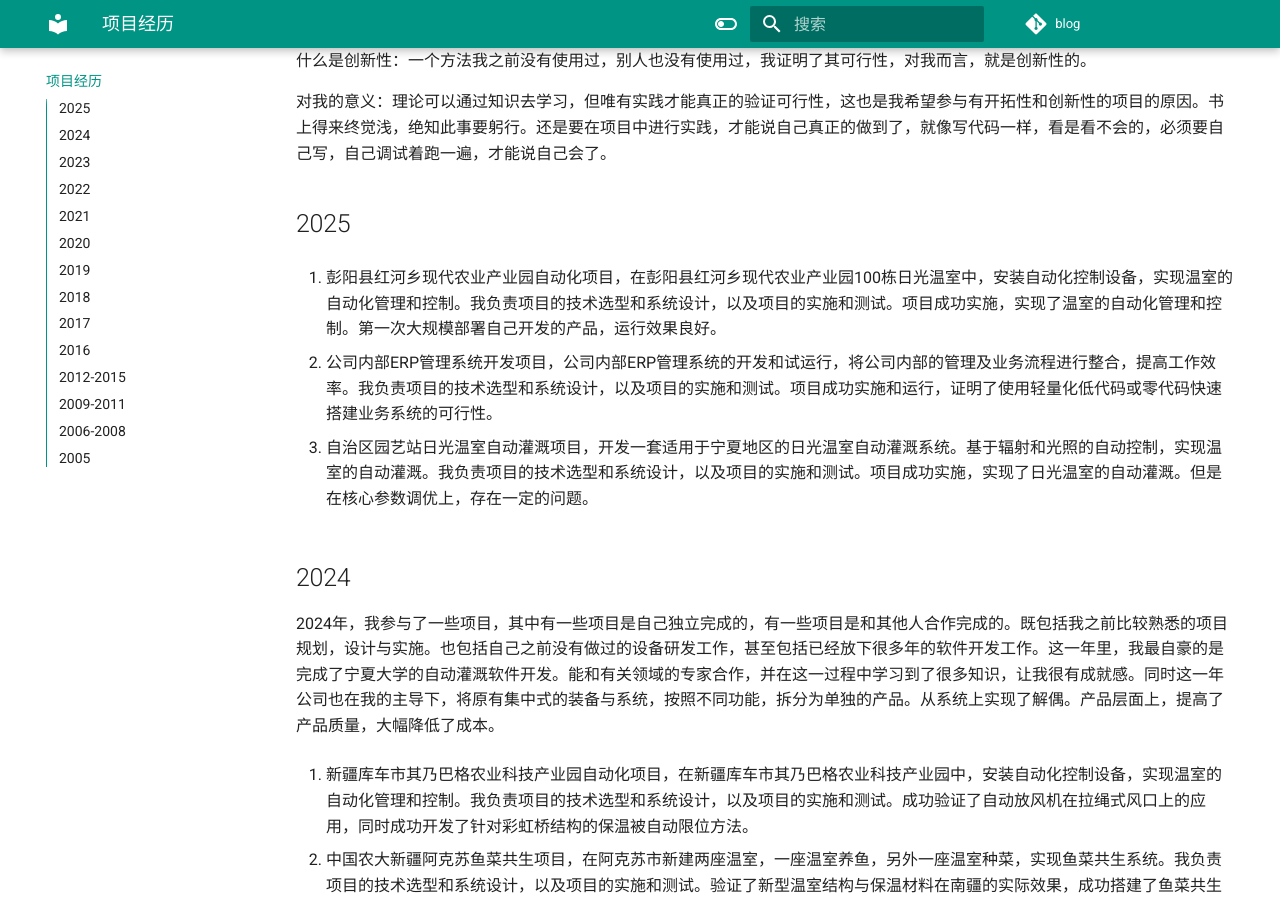
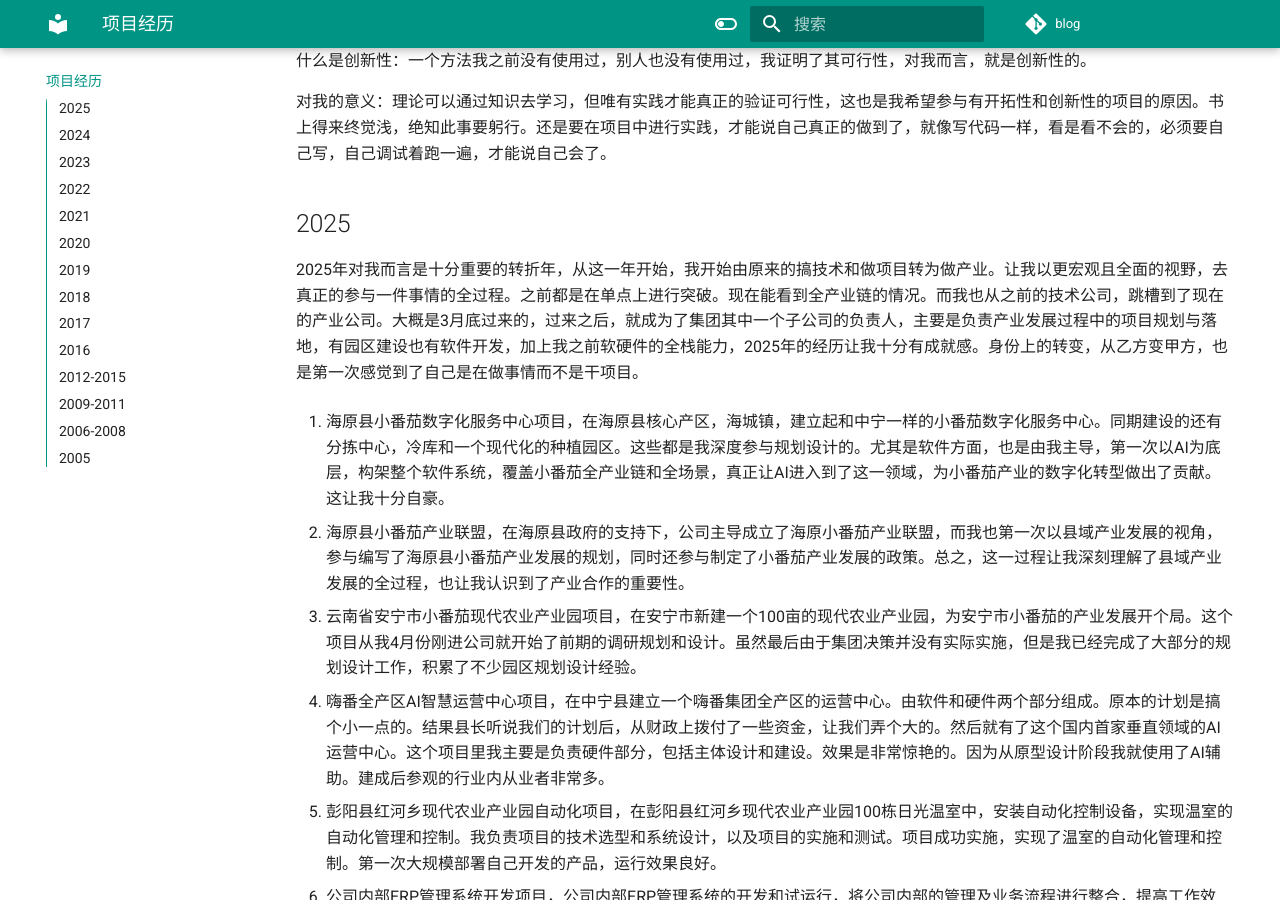
Before and after one commit to woshiyjy/blog, an MkDocs documentation site: the page built from docs/project.md, in a window 1280 px wide and 900 px high, scrolled down 263 px. Built offline with MkDocs 1.6.1 and Material for MkDocs 9.7.7, drawn with Linux system fonts in a browser that asks for light colours; comment, search, counter and statistics services are not loaded.

Commit message:
docs: update project experiences

```diff
--- a/docs/project.md
+++ b/docs/project.md
@@ -8,11 +8,21 @@
 
 ## 2025
 
-1. 彭阳县红河乡现代农业产业园自动化项目，在彭阳县红河乡现代农业产业园100栋日光温室中，安装自动化控制设备，实现温室的自动化管理和控制。我负责项目的技术选型和系统设计，以及项目的实施和测试。项目成功实施，实现了温室的自动化管理和控制。第一次大规模部署自己开发的产品，运行效果良好。
+2025年对我而言是十分重要的转折年，从这一年开始，我开始由原来的搞技术和做项目转为做产业。让我以更宏观且全面的视野，去真正的参与一件事情的全过程。之前都是在单点上进行突破。现在能看到全产业链的情况。而我也从之前的技术公司，跳槽到了现在的产业公司。大概是3月底过来的，过来之后，就成为了集团其中一个子公司的负责人，主要是负责产业发展过程中的项目规划与落地，有园区建设也有软件开发，加上我之前软硬件的全栈能力，2025年的经历让我十分有成就感。身份上的转变，从乙方变甲方，也是第一次感觉到了自己是在做事情而不是干项目。
 
-2. 公司内部ERP管理系统开发项目，公司内部ERP管理系统的开发和试运行，将公司内部的管理及业务流程进行整合，提高工作效率。我负责项目的技术选型和系统设计，以及项目的实施和测试。项目成功实施和运行，证明了使用轻量化低代码或零代码快速搭建业务系统的可行性。
+1. 海原县小番茄数字化服务中心项目，在海原县核心产区，海城镇，建立起和中宁一样的小番茄数字化服务中心。同期建设的还有分拣中心，冷库和一个现代化的种植园区。这些都是我深度参与规划设计的。尤其是软件方面，也是由我主导，第一次以AI为底层，构架整个软件系统，覆盖小番茄全产业链和全场景，真正让AI进入到了这一领域，为小番茄产业的数字化转型做出了贡献。这让我十分自豪。
 
-3. 自治区园艺站日光温室自动灌溉项目，开发一套适用于宁夏地区的日光温室自动灌溉系统。基于辐射和光照的自动控制，实现温室的自动灌溉。我负责项目的技术选型和系统设计，以及项目的实施和测试。项目成功实施，实现了日光温室的自动灌溉。但是在核心参数调优上，存在一定的问题。
+2. 海原县小番茄产业联盟，在海原县政府的支持下，公司主导成立了海原小番茄产业联盟，而我也第一次以县域产业发展的视角，参与编写了海原县小番茄产业发展的规划，同时还参与制定了小番茄产业发展的政策。总之，这一过程让我深刻理解了县域产业发展的全过程，也让我认识到了产业合作的重要性。
+
+3. 云南省安宁市小番茄现代农业产业园项目，在安宁市新建一个100亩的现代农业产业园，为安宁市小番茄的产业发展开个局。这个项目从我4月份刚进公司就开始了前期的调研规划和设计。虽然最后由于集团决策并没有实际实施，但是我已经完成了大部分的规划设计工作，积累了不少园区规划设计经验。
+
+4. 嗨番全产区AI智慧运营中心项目，在中宁县建立一个嗨番集团全产区的运营中心。由软件和硬件两个部分组成。原本的计划是搞个小一点的。结果县长听说我们的计划后，从财政上拨付了一些资金，让我们弄个大的。然后就有了这个国内首家垂直领域的AI运营中心。这个项目里我主要是负责硬件部分，包括主体设计和建设。效果是非常惊艳的。因为从原型设计阶段我就使用了AI辅助。建成后参观的行业内从业者非常多。
+
+5. 彭阳县红河乡现代农业产业园自动化项目，在彭阳县红河乡现代农业产业园100栋日光温室中，安装自动化控制设备，实现温室的自动化管理和控制。我负责项目的技术选型和系统设计，以及项目的实施和测试。项目成功实施，实现了温室的自动化管理和控制。第一次大规模部署自己开发的产品，运行效果良好。
+
+6. 公司内部ERP管理系统开发项目，公司内部ERP管理系统的开发和试运行，将公司内部的管理及业务流程进行整合，提高工作效率。我负责项目的技术选型和系统设计，以及项目的实施和测试。项目成功实施和运行，证明了使用轻量化低代码或零代码快速搭建业务系统的可行性。
+
+7. 自治区园艺站日光温室自动灌溉项目，开发一套适用于宁夏地区的日光温室自动灌溉系统。基于辐射和光照的自动控制，实现温室的自动灌溉。我负责项目的技术选型和系统设计，以及项目的实施和测试。项目成功实施，实现了日光温室的自动灌溉。但是在核心参数调优上，存在一定的问题。
 
 ## 2024
 
```
